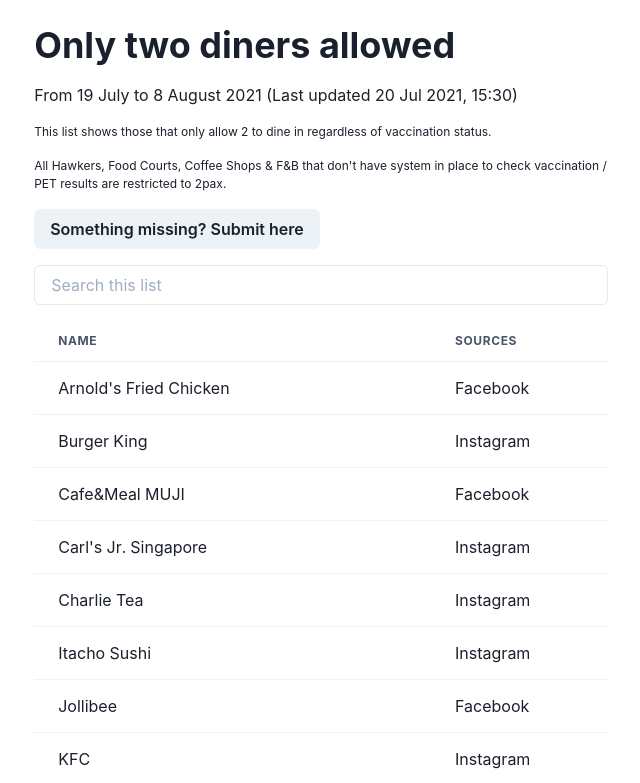
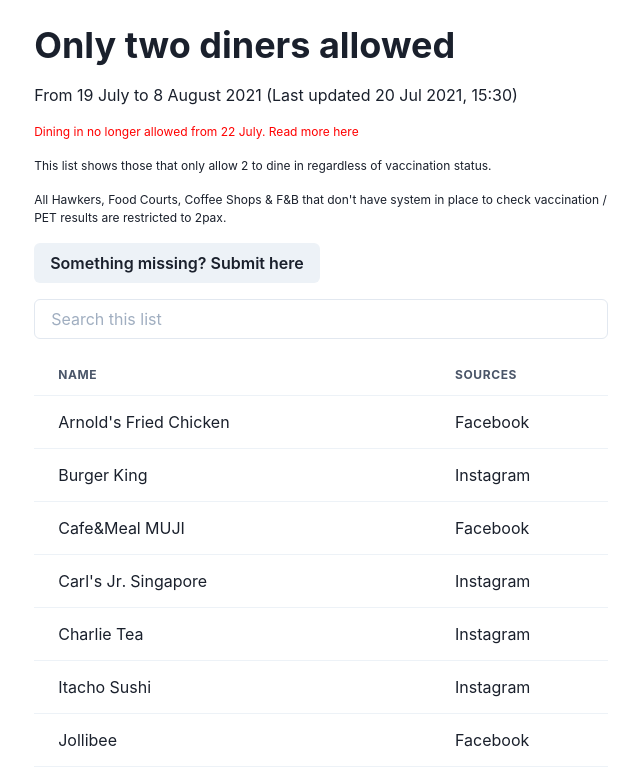
Before and after one commit to gpng/only-two, a Next.js app: page / in a window 1280 px wide. Shown: the top 783 px of the page, without its empty margins (319-959 px from the left). Built offline with nearby package versions, Linux system fonts and the light colour scheme; no server answers.

Commit message:
No more dining in

```diff
--- a/pages/index.tsx
+++ b/pages/index.tsx
@@ -105,6 +105,12 @@
         <Text fontSize="md">
           From 19 July to 8 August 2021 (Last updated {format(LAST_UPDATED, 'd MMM yyyy, HH:mm')})
         </Text>
+        <Text fontSize="xs" color="red">
+          Dining in no longer allowed from 22 July.{' '}
+          <Link href="https://www.straitstimes.com/singapore/no-dining-in-social-group-sizes-cut-to-2-from-july-22-as-spore-returns-to-phase-2">
+            Read more here
+          </Link>
+        </Text>
         <Text fontSize="xs">
           This list shows those that only allow 2 to dine in regardless of vaccination status.
         </Text>
```
